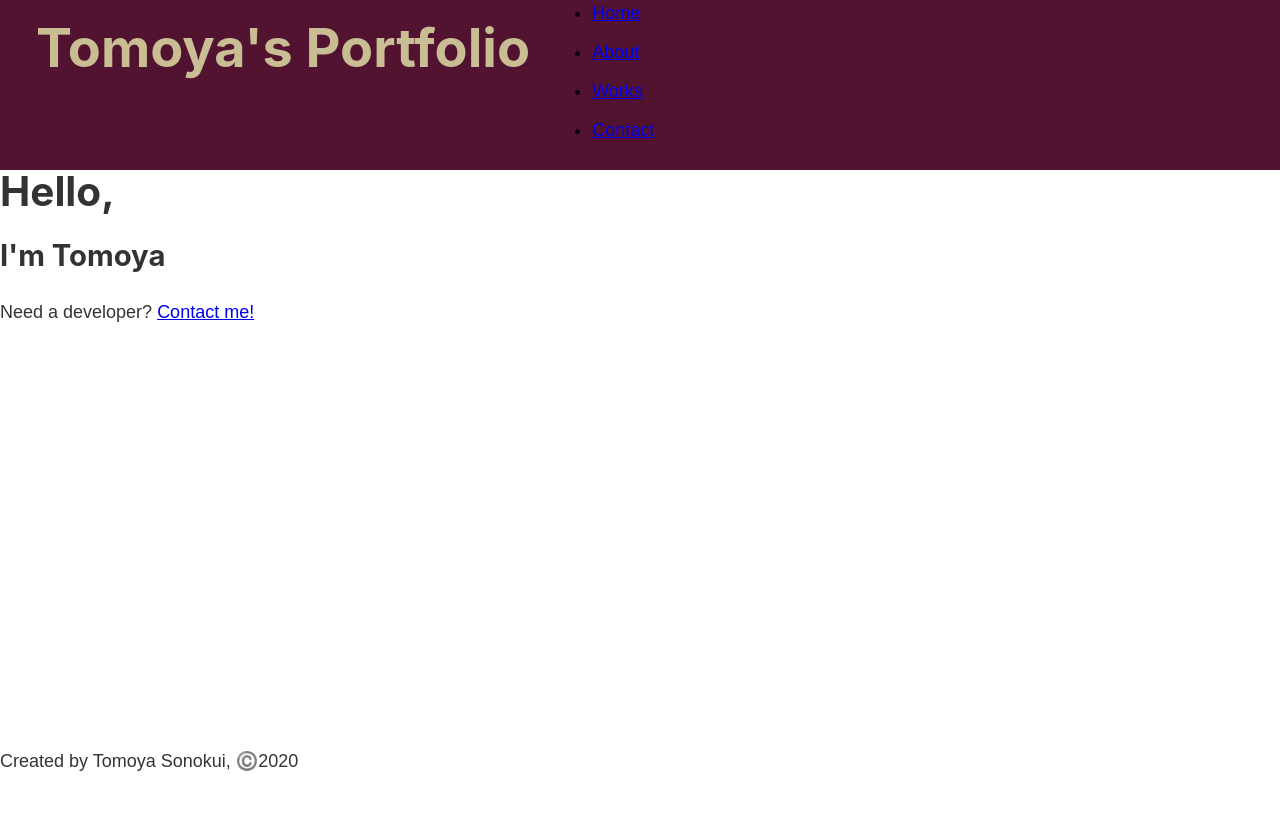
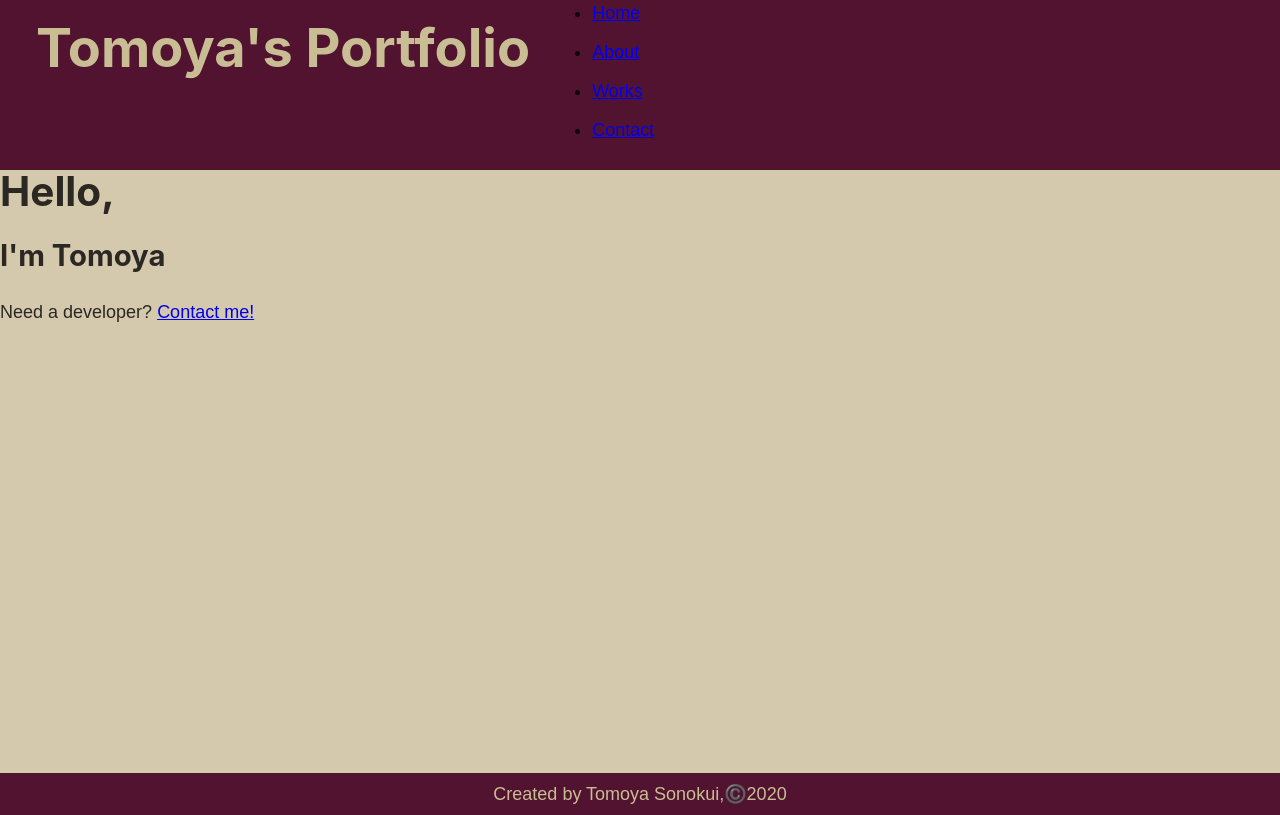
Before and after one commit to Tomoya-Sonok/my-portfolio, a Gatsby site: page / in a window 1280 px wide. Built offline with nearby package versions, Linux system fonts and the light colour scheme; Gatsby itself is replaced by a stand-in of ours.

Commit message:
styled base color of layout-page

```diff
--- a/src/components/footer.js
+++ b/src/components/footer.js
@@ -1,11 +1,18 @@
 import React from 'react'
+import footerStyles from '../components/footer.module.scss'
 
 const Footer = () =>{
   return (
-    <footer>
-      <p>Created by Tomoya Sonokui, <span
-      role = "img"
-      aria-label = "">©️</span>2020</p>
+    <footer className={footerStyles.footer}>
+      <p className={footerStyles.content}>
+        Created by Tomoya Sonokui,
+        <span
+          role = "img"
+          aria-label = "emoji">
+          ©️
+        </span>
+        2020
+      </p>
     </footer>
   )
 }
--- a/src/components/footer.module.scss
+++ b/src/components/footer.module.scss
@@ -0,0 +1,9 @@
+.footer{
+  background-color: #521331;
+}
+
+.content{
+  text-align: center;
+  padding: 8px;
+  color: #C9BD94;
+}
--- a/src/components/layout.js
+++ b/src/components/layout.js
@@ -10,7 +10,9 @@ const Layout = (props) => {
     <div className={layoutStyles.container}>
       <div className={layoutStyles.content}>
         <Header />
-        {props.children}
+        <div className={layoutStyles.page}>
+          {props.children}
+        </div>
       </div>
       <Footer />
     </div>
--- a/src/components/layout.module.scss
+++ b/src/components/layout.module.scss
@@ -1,12 +1,14 @@
 .container{
   margin: 0 auto;
-
-
-  display: flex;
-  flex-direction: column;
-  min-height: 100vh;
 }
 
 .content{
+  display: flex;
+  flex-direction: column;
+  min-height: 96.6vh;
+}
+
+.page{
   flex-grow: 1;
+  background-color: #D4C8AD;
 }
--- a/src/styles/index.scss
+++ b/src/styles/index.scss
@@ -386,7 +386,9 @@ p {
   padding-left: 0;
   padding-right: 0;
   padding-top: 0;
-  margin-bottom: 1.45rem;
+  margin-bottom: 0;
+  margin-block-start: 0;
+  margin-block-end: 0;
 }
 figure {
   margin-left: 0;
```
